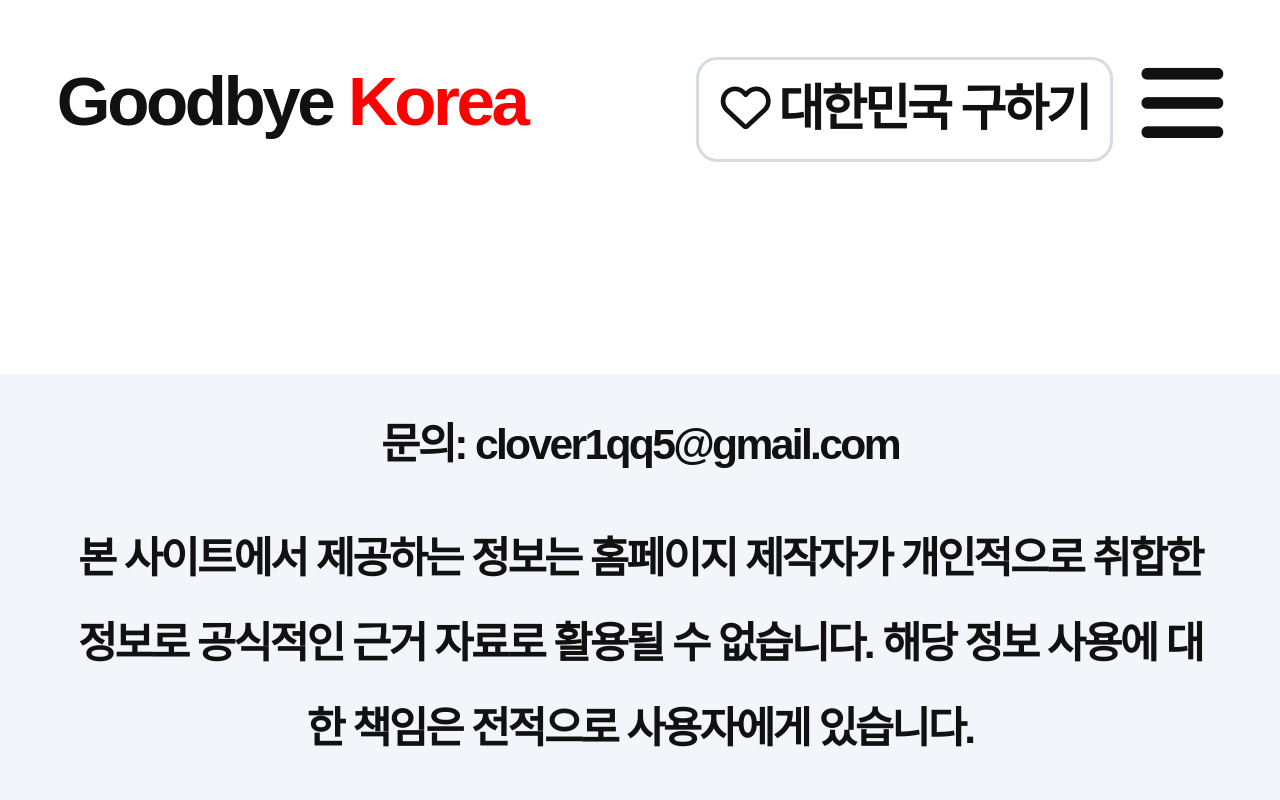
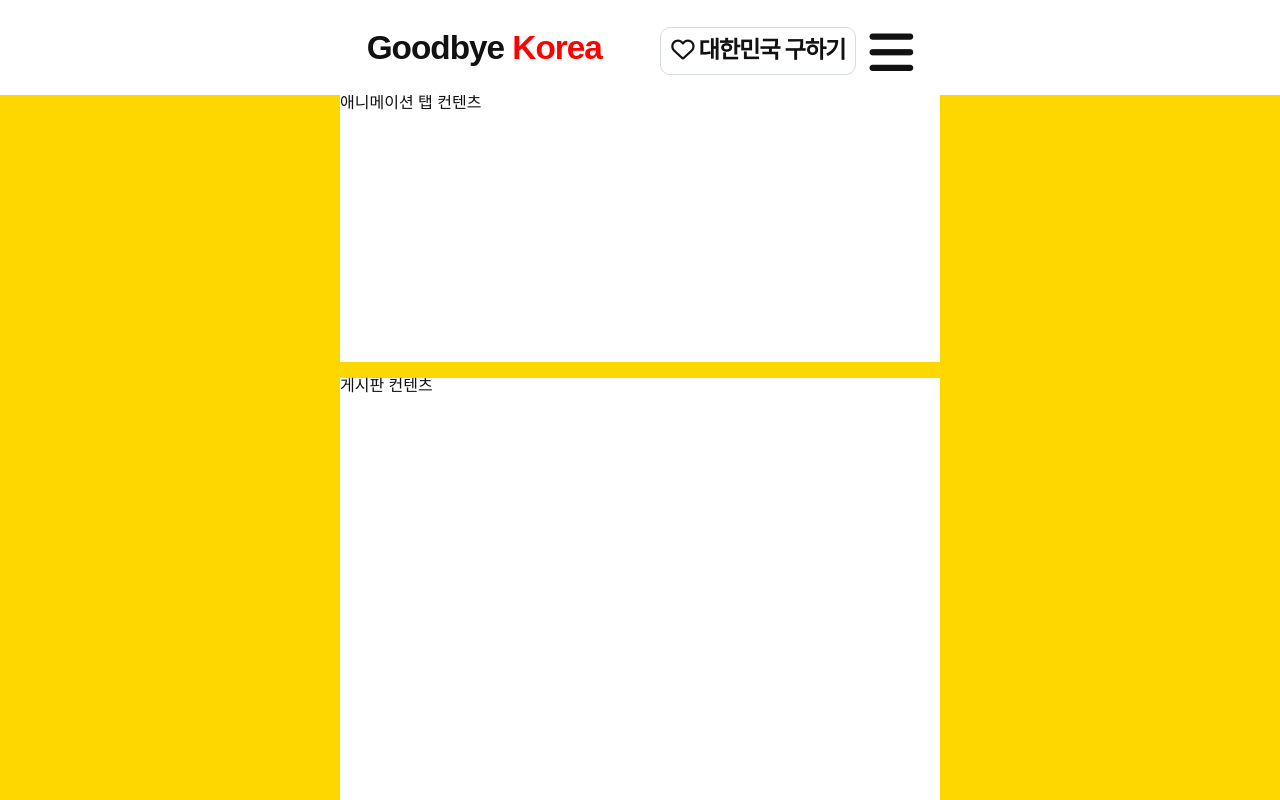
Before and after one commit to moong94/gbk, a React (Create React App) app in the folder src/main/gbk-frontend/: page / in a window 1280 px wide. Shown: the top 800 px of the page. Built offline with nearby package versions, Linux system fonts and the light colour scheme.

Commit message:
main page 공통 레이아웃 구성 (web/app)

```diff
--- a/src/main/gbk-frontend/package.json
+++ b/src/main/gbk-frontend/package.json
@@ -8,6 +8,7 @@
     "@testing-library/user-event": "^13.5.0",
     "react": "^18.2.0",
     "react-dom": "^18.2.0",
+    "react-router-dom": "^6.22.3",
     "react-scripts": "5.0.1",
     "web-vitals": "^2.1.4"
   },
--- a/src/main/gbk-frontend/src/App.css
+++ b/src/main/gbk-frontend/src/App.css
@@ -1,12 +1,3 @@
-.App {
-  text-align: center;
-}
-
-.App-logo {
-  height: 40vmin;
-  pointer-events: none;
-}
-
 @media (prefers-reduced-motion: no-preference) {
   .App-logo {
     animation: App-logo-spin infinite 20s linear;
--- a/src/main/gbk-frontend/src/App.js
+++ b/src/main/gbk-frontend/src/App.js
@@ -1,15 +1,15 @@
-import logo from './logo.svg';
 import './App.css';
+import {Route, Routes} from 'react-router-dom'
 import GbkMain from "./components/gbkMain";
 import React from "react";
 
 function App() {
   return (
-    <div className="gbk">
-      <div className="gbk-main">
-        {/* React에서 사용자 정의 컴포넌트는 대문자로 시작해야함. */}
-        <GbkMain />
-      </div>
+    <div>
+        <Routes>
+          <Route exact path = "/" element={<GbkMain />} />
+          <Route path="/board" element={<GbkMain />} />
+        </Routes>
     </div>
   );
 }
--- a/src/main/gbk-frontend/src/components/gbkCommon.css
+++ b/src/main/gbk-frontend/src/components/gbkCommon.css
@@ -1,14 +1,116 @@
-/* #mainHeaderPosition{
-    /*   position:fixed; */
+#mainHeaderSticky{
+  position:sticky;
+  top:0;
+}
+
+#mainHeaderPosition{
+  /* width:600px; */
+  text-align:-webkit-center;
+  background-color: #ffffff;
+}
+
+#mainHeader{
+  display:grid;
+  grid-template: "mainTextArea headerContentsArea";
+  /* background-color: #ffffff; */
+  align-items:center;
+  width:600px;
+  padding: 26.67px;
+/*   grid-template-columns: 6fr 1fr 1fr; */
+  justify-content: space-between;
+  z-index: 1;
+}
+
+.headerTitle{
+  line-height:41.67px;
+  grid-area:mainTextArea;
+  min-width: max-content;
+  font-size:33.33px;
+  font-weight: 700;
+  margin:0;
+  letter-spacing:-1px;
+}
+
+.headerKorea{
+  color:red;
+}
+
+#headerContents{
+  grid-area:headerContentsArea;
+  justify-self: end;
+  height:41.67px;
+}
+
+#saveKorea{
+  float:left;
+  line-height:41.67px;
+  text-align:center;
+  font-size:23.33px;
+  font-weight: 900;
+  letter-spacing:-1.25px;
+/*   grid-area:saveKoreaArea; */
+/*   justify-self: end; */
+  border:1.67px solid #D5DBE3;
+  padding: 2.5px 10px;
+  border-radius:10px;
+  min-width: max-content;
+  margin-right:13.33px;
+}
+
+#mainNavMenuBtn{
+  float:left;
+/*   grid-area:mainNavMenuBtnArea; */
+/*   justify-self: center; */
+  cursor:pointer;
+  font-size:50px;
+}
+
+#mainFooterPosition{
+  background-color: #F2F5F9;
+  font-size: 20px;
+  font-weight: 700;
+  letter-spacing: -1.25px;
+  /* text-align: center; */
+  /* position: absolute; */
+  /* bottom: 0; */
+  line-height: 40px;
+  width: 100%;
+  text-align: -webkit-center;
+}
+#mainFooter{
+  width:600px;
+  /* max-width:600px;
+  background-color:#F2F5F9;
+  font-size:20px;
+  font-weight:700;
+  letter-spacing:-1.25px;
+  text-align:center;
+  position:absolute;
+  bottom:0;
+  line-height:40px; */
+}
+
+#vocMail{
+  padding:13.33px 0;
+}
+
+#footerText{
+  padding-bottom:13.33px;
+  margin:0 33.33px;
+}
 
 
 
+  @media (max-width: 600px){
+    #mainHeaderPosition{
+    width:100%;
+    background-color: #ffffff;
+    }
     #mainHeader{
+      width: 100%;
       display:grid;
-      position: sticky;
-      bottom:0;
       grid-template: "mainTextArea headerContentsArea";
-      background-color: #ffffff;
+      /* background-color: #ffffff; */
       align-items:center;
       padding: 4.44vw 4.44vw;
     /*   grid-template-columns: 6fr 1fr 1fr; */
@@ -58,8 +160,21 @@
       cursor:pointer;
       font-size:7.3vw;
     }
-
+    #mainFooterPosition{
+      background-color: #F2F5F9;
+      font-size: 3.33vw;
+      font-weight: 700;
+      letter-spacing: -0.0625em;
+      /* text-align: center; */
+      /* position: absolute; */
+      /* bottom: 0; */
+      line-height: 2em;
+      width: 100%;
+      text-align: -webkit-center;
+    }
     #mainFooter{
+      width:100%;
+      /* width:100%;
       background-color:#F2F5F9;
       font-size:3.33vw;
       font-weight:700;
@@ -67,7 +182,7 @@
       text-align:center;
       position:absolute;
       bottom:0;
-      line-height:2em;
+      line-height:2em; */
     }
 
     #vocMail{
@@ -78,3 +193,4 @@
       padding-bottom:2.22vw;
       margin:0 5.55vw;
     }
+  }
--- a/src/main/gbk-frontend/src/components/gbkCommon.js
+++ b/src/main/gbk-frontend/src/components/gbkCommon.js
@@ -7,7 +7,7 @@ import './gbkCommon.css';
 export class GbkHeader extends React.Component {
   render(){
     return(
-          <div>
+      <div id ="mainHeaderSticky">
         <link rel="stylesheet" href="https://cdnjs.cloudflare.com/ajax/libs/font-awesome/6.5.1/css/all.min.css"></link>
         <div id = "mainHeaderPosition">
           <div id="mainHeader">
@@ -16,7 +16,6 @@ export class GbkHeader extends React.Component {
               <div id="saveKorea">
                 <i class="fa-regular fa-heart"></i> 대한민국 구하기
               </div>
-
               <div id="mainNavMenuBtn" onclick="openNavMenu()">
                 <i class="fa-solid fa-bars"></i>
               </div>
@@ -28,7 +27,6 @@ export class GbkHeader extends React.Component {
       </div>
     )
   }
-
 }
 
 /* 공통영역 Footer */
@@ -36,12 +34,25 @@ export class GbkFooter extends React.Component {
   render(){
     return(
       <div>
+        <div id="mainFooterPosition">
           <div id="mainFooter">
             <div id="vocMail">문의: clover1qq5@gmail.com</div>
             <div id="footerText">본 사이트에서 제공하는 정보는 홈페이지 제작자가 개인적으로 취합한 정보로 공식적인 근거 자료로 활용될 수 없습니다. 해당 정보 사용에 대한 책임은 전적으로 사용자에게 있습니다.</div>
           </div>
         </div>
+      </div>
     )
   }
+}
 
+
+/* 공통영역 Menu Navigation */
+export class GbkMenuNav extends React.Component {
+  render(){
+      return(
+        <div>
+          <div id="mainMenuNav"></div>
+        </div>
+      )
     }
+  }
--- a/src/main/gbk-frontend/src/components/gbkMain.css
+++ b/src/main/gbk-frontend/src/components/gbkMain.css
@@ -0,0 +1,25 @@
+@media (min-width: 600px) {
+	body {
+		background: gold;
+	}
+}
+
+#container {
+	height:988px;
+}
+
+#container > div{
+	width:600px;
+	background-color: #ffffff;
+	margin-left:auto;
+	margin-right:auto;
+}
+
+#gbkMainAnimationTab {
+	height: 266.67px;
+	margin-bottom:16.67px;
+}
+
+#gbkMainBoard {
+	height:722.23px;
+}
--- a/src/main/gbk-frontend/src/components/gbkMain.js
+++ b/src/main/gbk-frontend/src/components/gbkMain.js
@@ -1,6 +1,6 @@
 import React from 'react'
 import { GbkFooter, GbkHeader } from './gbkCommon'
-// import './gbkMain.css'
+import './gbkMain.css'
 
 // functional Component
 function GbkMain() {
@@ -8,6 +8,14 @@ function GbkMain() {
   return (
     <div>
       <GbkHeader />
+      <div id="container">
+        <div id="gbkMainAnimationTab">
+          애니메이션 탭 컨텐츠
+        </div>
+        <div id="gbkMainBoard">
+          게시판 컨텐츠
+        </div>
+      </div>
 {/*       <div className="gbk-animation-tab">
          {this.gbk-animation}
       </div>
--- a/src/main/gbk-frontend/src/index.css
+++ b/src/main/gbk-frontend/src/index.css
@@ -55,3 +55,24 @@ button::-moz-focus-inner {padding:0px;}
 ::-ms-clear { display: none !important; width : 0;  height: 0;}
 
 ::-ms-reveal {display: none;}
+
+body {
+    /* display: grid; */
+    /* justify-content: center; */
+    /* max-width:600px; */
+		background: gold;
+}
+#root {
+  /* display:grid; */
+  /* justify-content: center; */
+  /* grid-template-areas: "Header"
+                       "Content"
+                       "Footer";  */
+  /* width: 600px; */
+}
+
+@media(width:600px){
+  /* #root {
+    width:100%;
+  } */
+}
--- a/src/main/gbk-frontend/src/index.js
+++ b/src/main/gbk-frontend/src/index.js
@@ -1,5 +1,6 @@
 import React from 'react';
 import ReactDOM from 'react-dom/client';
+import { BrowserRouter } from 'react-router-dom'
 import './index.css';
 import App from './App';
 import reportWebVitals from './reportWebVitals';
@@ -7,7 +8,9 @@ import reportWebVitals from './reportWebVitals';
 const root = ReactDOM.createRoot(document.getElementById('root'));
 root.render(
   <React.StrictMode>
-    <App />
+    <BrowserRouter>
+      <App />
+    </BrowserRouter>
   </React.StrictMode>
 );
 
```
Also changed, not shown: 1 other file (tests, documents, lock files or other folders). Lines whose indentation alone changed are shown as unchanged.
